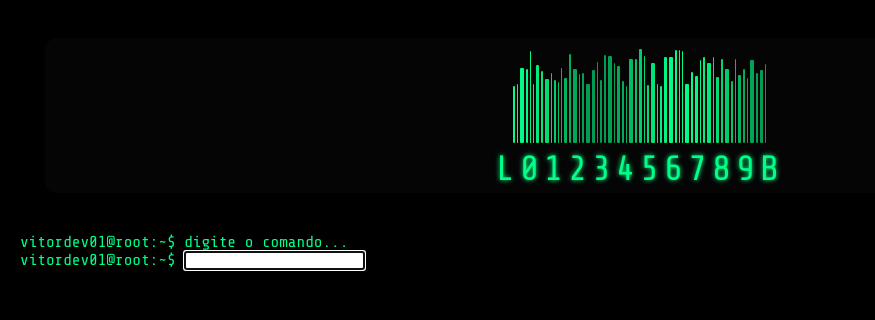
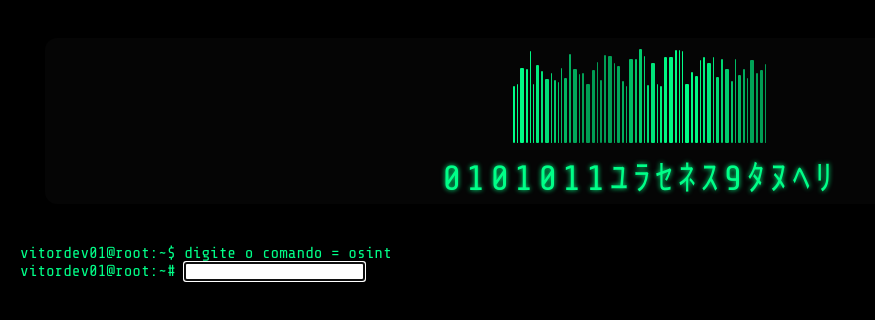
Before and after one commit to VitorDev01/terminal-osint, a plain HTML site: page index.html in a window 1280 px wide. Shown: the whole page, without its empty margins (0-875 px from the left). Drawn offline with nearby package versions, Linux system fonts and the light colour scheme.

Commit message:
Update index.html

```diff
--- a/index.html
+++ b/index.html
@@ -23,7 +23,7 @@
     <div id="barcode"></div>
 
     <div class="barcode-text">
-        L0123456789B
+        0101011ﾕﾗｾﾈｽ9ﾀﾇﾍﾘ
     </div>
 </div>
 
@@ -31,14 +31,14 @@
 
       <div class="line">
         <span class="green">vitordev01@root</span>:~$
-        digite o comando...
+        digite o comando = osint
       </div>
 
     </div>
 
     <div class="input-line">
 
-      <span class="green">vitordev01@root</span>:~$
+      <span class="green">vitordev01@root</span>:~#
 
       <input
         type="text"
@@ -47,10 +47,7 @@
         autofocus>
 
     </div>
-
   </div>
-
   <script src="script.js"></script>
-
 </body>
 </html>
```
